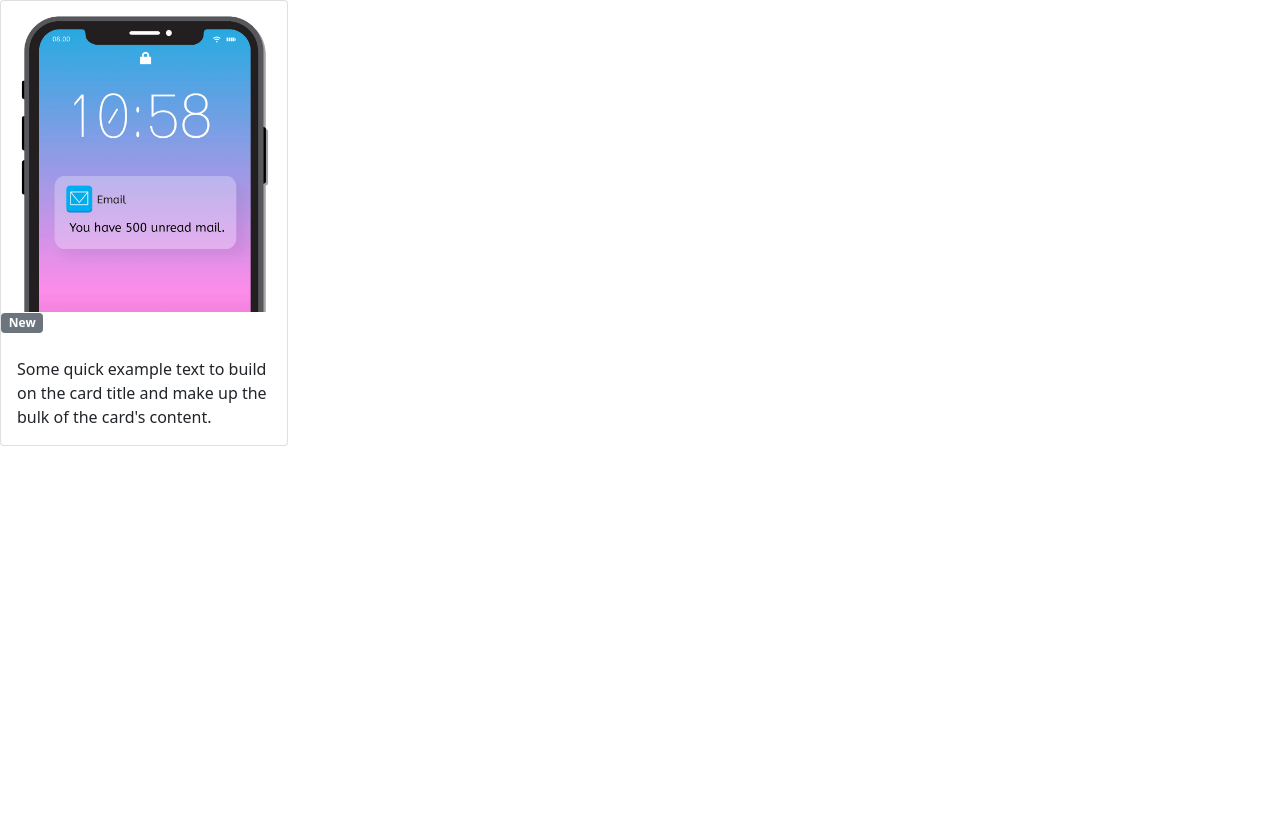
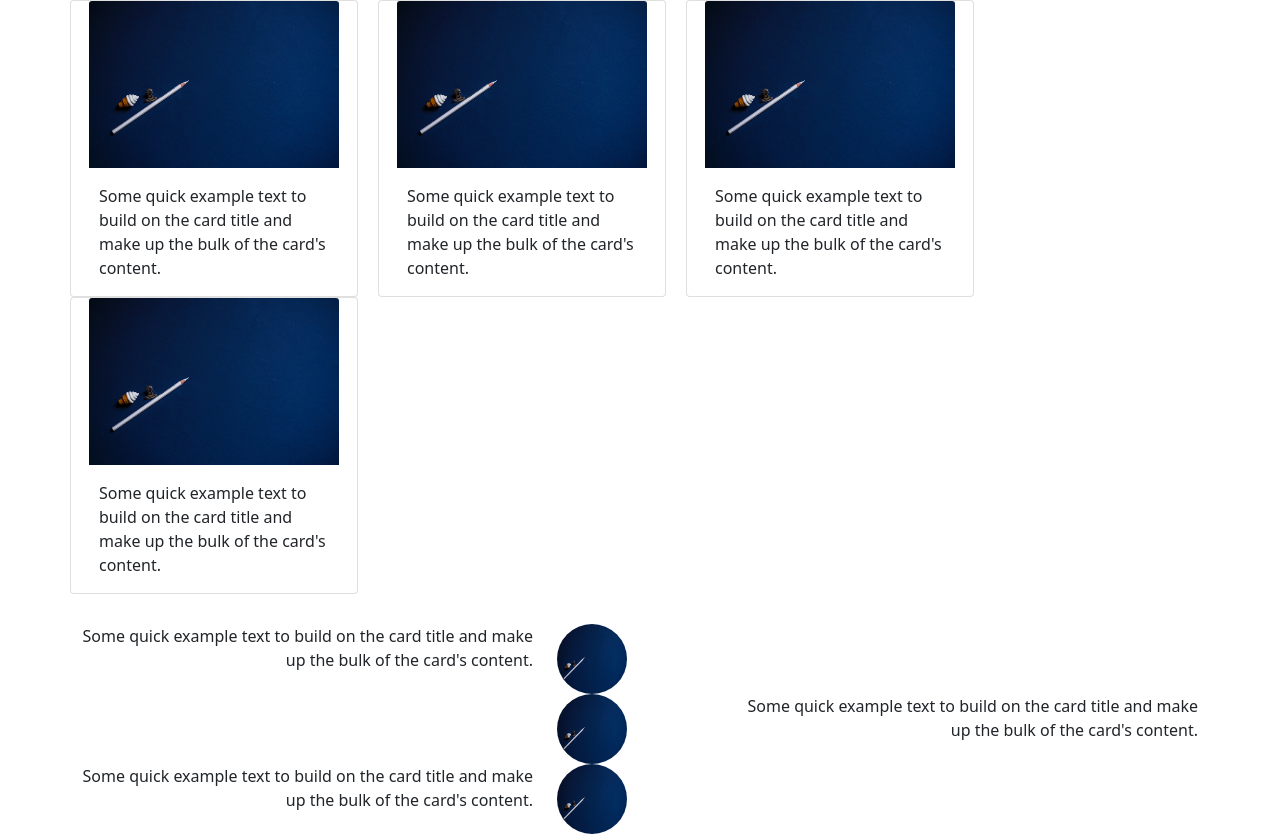
Before and after one commit to yongsin729/boot, a plain HTML site: page index.html in a window 1280 px wide. Before the commit the page ends 800 px from the top, so only its background shows below. Drawn offline with nearby package versions, Linux system fonts and the light colour scheme.

Commit message:
new commit1

```diff
--- a/index.html
+++ b/index.html
@@ -13,14 +13,86 @@
   </head>
   <body>
 
-    <div class="card" style="width: 18rem;">
-        <img src="../img/iphone.png" class="card-img-top" alt="...">
-        <h6><span class="badge bg-secondary text-blue">New</span></h6>
-        <div class="card-body">
-          <p class="card-text">Some quick example text to build on the card title and make up the bulk of the card's content.</p>
+
+
+    <div class="container">
+        <div class="row">
+        <div class="card col-md-6 col-lg-3" style="width: 18rem; margin-right: 20px;">
+            <img src="../img/portfolio-2.jpg" class="card-img-top" alt="..." style="width: 250px;margin: auto;">
+            <div class="card-body">
+              <p class="card-text">Some quick example text to build on the card title and make up the bulk of the card's content.</p>
+            </div>
+          </div>
+          <div class="card col-md-6 col-lg-3" style="width: 18rem; margin-right: 20px;">
+            <img src="../img/portfolio-2.jpg" class="card-img-top" alt="..." style="width: 250px;margin: auto;">
+            <div class="card-body">
+              <p class="card-text">Some quick example text to build on the card title and make up the bulk of the card's content.</p>
+            </div>
+          </div>
+          <div class="card col-md-6 col-lg-3" style="width: 18rem; margin-right: 20px;">
+            <img src="../img/portfolio-2.jpg" class="card-img-top" alt="..." style="width: 250px;margin: auto;">
+            <div class="card-body">
+              <p class="card-text">Some quick example text to build on the card title and make up the bulk of the card's content.</p>
+            </div>
+          </div>
+          <div class="card col-md-6 col-lg-3" style="width: 18rem; margin-right: 20px;">
+            <img src="../img/portfolio-2.jpg" class="card-img-top" alt="..." style="width: 250px;margin: auto;">
+            <div class="card-body">
+              <p class="card-text">Some quick example text to build on the card title and make up the bulk of the card's content.</p>
+            </div>
+          </div>
         </div>
-      </div>
+    </div>
 
+
+    <div class="container" style="padding-top: 30px;">
+        <div class="row">
+           <div class="col-2 col-md-2 order-md-2">
+                <img src="../img/portfolio-2.jpg" style="border-radius: 50%; width: 70px;height: 70px;">
+           </div>
+           <div class="col-10 col-md-5 order-md-1 text-md-end"><p>Some quick example text to build on the card title and make up the bulk of the card's content.</p></div>
+           <div class="col-md-5 order-md-3"></div>
+        </div>
+        <div class="row" >
+            <div class="col-2 col-md-2 order-md-2">
+                 <img src="../img/portfolio-2.jpg" style="border-radius: 50%; width: 70px;height: 70px;">
+            </div>
+            <div class="col-10 col-md-5 order-md-3 text-md-end"><p>Some quick example text to build on the card title and make up the bulk of the card's content.</p></div>
+            <div class="col-md-5 order-md-1"></div>
+         </div>
+         <div class="row">
+            <div class="col-2 col-md-2 order-md-2">
+                 <img src="../img/portfolio-2.jpg" style="border-radius: 50%; width: 70px;height: 70px;">
+            </div>
+            <div class="col-10 col-md-5 order-md-1 text-md-end"><p>Some quick example text to build on the card title and make up the bulk of the card's content.</p></div>
+            <div class="col-md-5 order-md-3"></div>
+         </div>
+
+    </div>
+
+
+
+
+
+
+
+    <!-- <div class="container">
+        <div class="card shadow">
+          <img src="../img/iphone.png" class="card-img-top" style="width: 100px;">
+          <div class="card-body">
+            <span class="badge rounded-pill bg-primary">News</span>
+            <h4 class="mt-2">Blog Post Title</h4>
+            <p class="card-text">Some quick example text to build on the card title and make up the bulk of the card's content.</p>
+          </div>
+          <div class="d-flex p-3">
+
+            <div class="flex-grow-1 ms-3 mt-1">
+              <h6 class="fw-bold mb-0">Kelly Rowan </h6>
+              <p class="text-muted">March 12, 2021, 6 min read</p>
+            </div>
+          </div>
+        </div>
+     </div>  -->
 
 
 
```
Also changed, not shown: img/portfolio-2.jpg (added).
